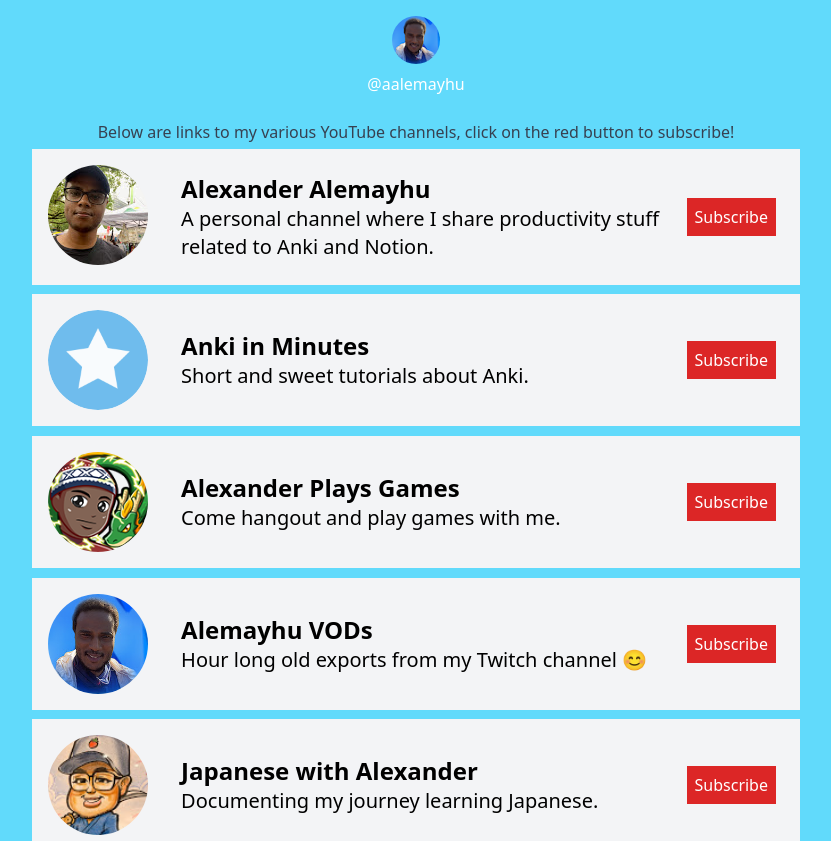
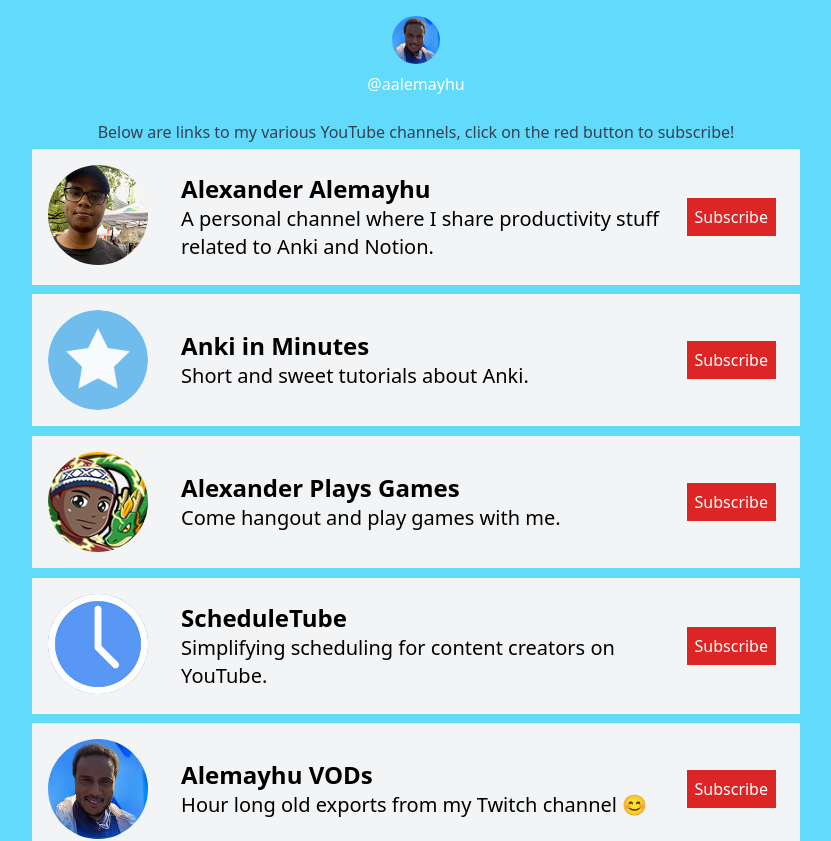
Before and after one commit to alemayhu/yt.alemayhu, a React (Create React App) app: page / in a window 1280 px wide. Shown: the top 841 px of the page, without its empty margins (224-1055 px from the left). Built offline with nearby package versions, Linux system fonts and the light colour scheme.

Commit message:
add scheduletube avatar

```diff
--- a/src/App.js
+++ b/src/App.js
@@ -20,6 +20,12 @@
     thumbnail: '/avatar/gaming.png',
     description: 'Come hangout and play games with me.',
     link: 'https://www.youtube.com/channel/UCvduI6Kq1SyuDAOyHabVNnQ'
+  },
+  {
+    name: 'ScheduleTube',
+    thumbnail: '/avatar/scheduletube.jpeg',
+    description: 'Simplifying scheduling for content creators on YouTube.',
+    link: 'https://www.youtube.com/channel/UC7ZJqbDvZgEP0HBCVBrRFWg'
   },
   {
     name: 'Alemayhu VODs',
```
Also changed, not shown: public/avatar/scheduletube.jpeg (renamed from public/scheduletube.jpeg).
